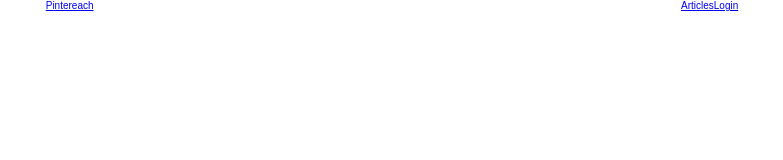
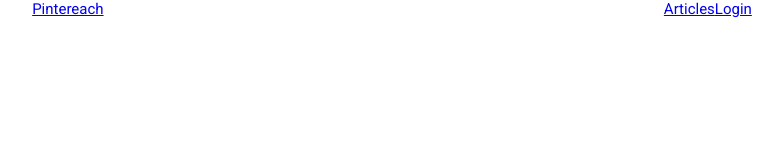
Before and after one commit to BW-Pintereach-Aja/front-end, a React (Create React App) app: page / in a window 1280 px wide. Shown: the top 160 px of the page, without its empty margins (248-1031 px from the left). Built offline with nearby package versions, Linux system fonts and the light colour scheme.

Commit message:
changed the components structure

```diff
--- a/src/components/Header/Header.scss
+++ b/src/components/Header/Header.scss
@@ -1,4 +1,6 @@
 .header {
     display: flex;
     justify-content: space-around;
+    font-family: "Roboto", sans-serif;
+    font-size: 1.5rem;
 }
--- a/src/components/Form.js
+++ b/src/components/SignUp/SignUp.js
@@ -2,7 +2,7 @@ import React, { useState, useEffect } from "react";
 import * as yup from "yup";
 import axios from "axios";
 
-export default function Form() {
+export default function SignUp() {
 
   const [formState, setFormState] = useState({
     name: "",
```
Also changed, not shown: src/components/Articles/Articles.js (added), src/components/Articles/Articles.scss (added), src/components/Profile/Profile.js (added), src/components/Profile/Profile.scss (added), src/components/SignIn/SignIn.js (added), src/components/SignIn/SignIn.scss (added), src/components/SignUp/SignUp.scss (added).
